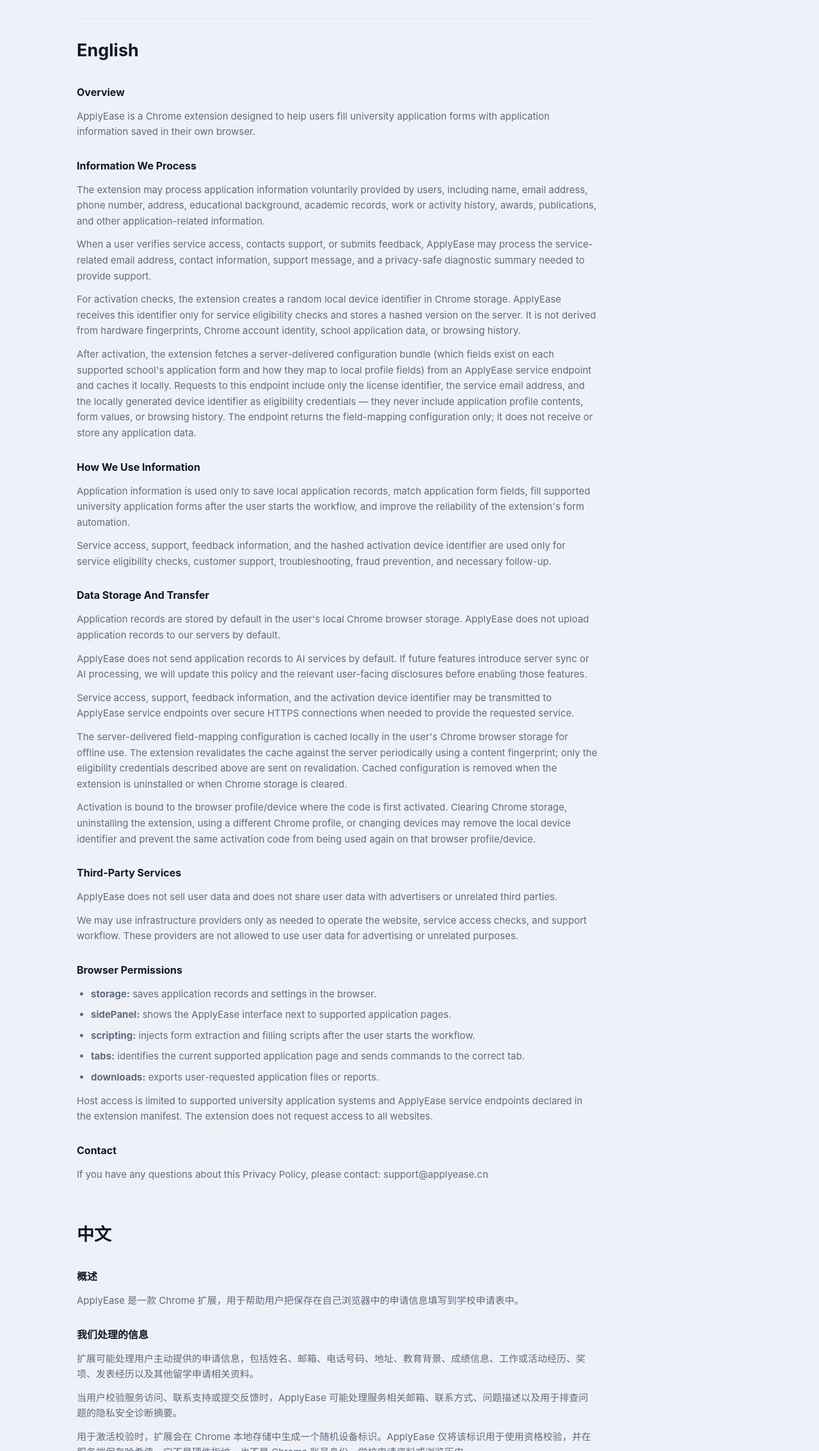
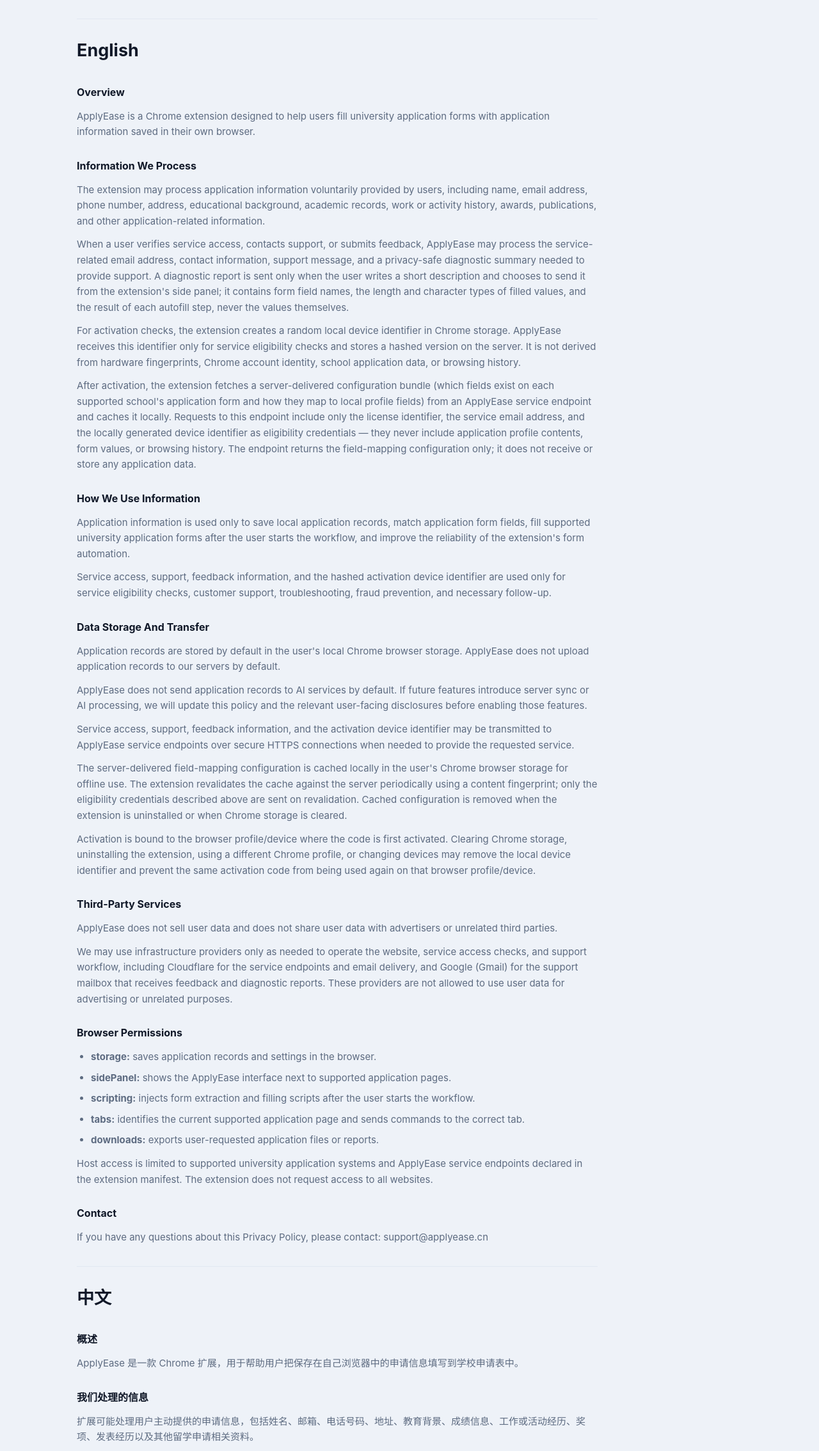
Before and after one commit to RoseZhang123/applyease, a plain HTML site: page privacy.html in a window 1280 px wide. Shown: the part 243-2511 px from the top of the page at 64% size. Drawn offline with Linux system fonts and the light colour scheme.

Commit message:
docs(privacy): disclose user-sent diagnostic reports and email delivery (#3)
- Diagnostic reports are sent only when the user writes a short description
  and chooses to send them from the side panel; they contain field names,
  value lengths/character types and step results, never the values.
- Name the providers: Cloudflare (service endpoints and email delivery) and
  Google (Gmail) for the support mailbox. English and Chinese.

Co-authored-by: Claude Opus 5.5 <noreply@anthropic.com>

```diff
--- a/privacy.html
+++ b/privacy.html
@@ -39,7 +39,7 @@
 
         <h3>Information We Process</h3>
         <p>The extension may process application information voluntarily provided by users, including name, email address, phone number, address, educational background, academic records, work or activity history, awards, publications, and other application-related information.</p>
-        <p>When a user verifies service access, contacts support, or submits feedback, ApplyEase may process the service-related email address, contact information, support message, and a privacy-safe diagnostic summary needed to provide support.</p>
+        <p>When a user verifies service access, contacts support, or submits feedback, ApplyEase may process the service-related email address, contact information, support message, and a privacy-safe diagnostic summary needed to provide support. A diagnostic report is sent only when the user writes a short description and chooses to send it from the extension's side panel; it contains form field names, the length and character types of filled values, and the result of each autofill step, never the values themselves.</p>
         <p>For activation checks, the extension creates a random local device identifier in Chrome storage. ApplyEase receives this identifier only for service eligibility checks and stores a hashed version on the server. It is not derived from hardware fingerprints, Chrome account identity, school application data, or browsing history.</p>
         <p>After activation, the extension fetches a server-delivered configuration bundle (which fields exist on each supported school's application form and how they map to local profile fields) from an ApplyEase service endpoint and caches it locally. Requests to this endpoint include only the license identifier, the service email address, and the locally generated device identifier as eligibility credentials — they never include application profile contents, form values, or browsing history. The endpoint returns the field-mapping configuration only; it does not receive or store any application data.</p>
 
@@ -56,7 +56,7 @@
 
         <h3>Third-Party Services</h3>
         <p>ApplyEase does not sell user data and does not share user data with advertisers or unrelated third parties.</p>
-        <p>We may use infrastructure providers only as needed to operate the website, service access checks, and support workflow. These providers are not allowed to use user data for advertising or unrelated purposes.</p>
+        <p>We may use infrastructure providers only as needed to operate the website, service access checks, and support workflow, including Cloudflare for the service endpoints and email delivery, and Google (Gmail) for the support mailbox that receives feedback and diagnostic reports. These providers are not allowed to use user data for advertising or unrelated purposes.</p>
 
         <h3>Browser Permissions</h3>
         <ul>
@@ -80,7 +80,7 @@
 
         <h3>我们处理的信息</h3>
         <p>扩展可能处理用户主动提供的申请信息，包括姓名、邮箱、电话号码、地址、教育背景、成绩信息、工作或活动经历、奖项、发表经历以及其他留学申请相关资料。</p>
-        <p>当用户校验服务访问、联系支持或提交反馈时，ApplyEase 可能处理服务相关邮箱、联系方式、问题描述以及用于排查问题的隐私安全诊断摘要。</p>
+        <p>当用户校验服务访问、联系支持或提交反馈时，ApplyEase 可能处理服务相关邮箱、联系方式、问题描述以及用于排查问题的隐私安全诊断摘要。只有在用户于扩展侧边栏写下问题描述并主动点击发送时，才会发送诊断报告；报告包含表单字段名、所填内容的长度和字符类型以及每一步自动填写的结果，绝不包含所填写的内容本身。</p>
         <p>用于激活校验时，扩展会在 Chrome 本地存储中生成一个随机设备标识。ApplyEase 仅将该标识用于使用资格校验，并在服务端保存哈希值。它不是硬件指纹，也不是 Chrome 账号身份、学校申请资料或浏览历史。</p>
         <p>激活完成后，扩展会从 ApplyEase 服务端点获取一份服务端下发的配置包（描述各受支持学校申请表上有哪些字段、以及它们如何与本地档案字段对应），并缓存在本地。向该端点发送的请求只包含 license 标识、服务邮箱以及本地随机生成的设备标识作为使用资格凭证 —— 绝不包含申请档案内容、表单填写值或浏览历史。该端点仅返回字段映射配置；它不会接收或保存任何申请数据。</p>
 
@@ -97,7 +97,7 @@
 
         <h3>第三方服务</h3>
         <p>ApplyEase 不会出售用户数据，也不会把用户数据分享给广告商或无关第三方。</p>
-        <p>我们可能仅在运营网站、服务访问校验和支持流程所必需的范围内使用基础设施服务提供商。这些服务提供商不得将用户数据用于广告或无关目的。</p>
+        <p>我们可能仅在运营网站、服务访问校验和支持流程所必需的范围内使用基础设施服务提供商，包括用于服务端点和邮件发送的 Cloudflare，以及接收反馈和诊断报告的客服邮箱服务 Google（Gmail）。这些服务提供商不得将用户数据用于广告或无关目的。</p>
 
         <h3>浏览器权限说明</h3>
         <ul>
```
